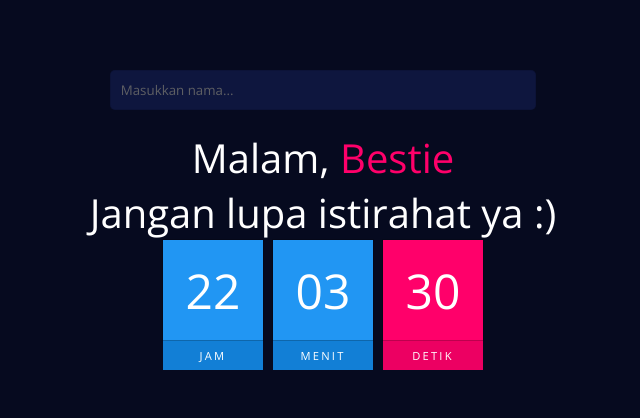
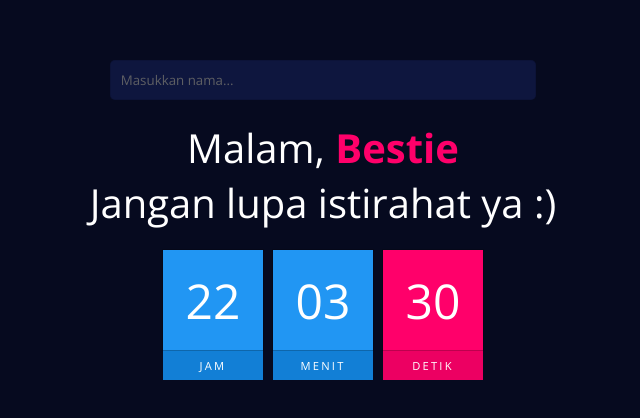
Before and after one commit to fsholehan/fsholehan.github.io, a website: page index.html in a window 1280 px wide. Shown: the part 190-608 px from the top of the page, without its empty margins (317-957 px from the left). Drawn offline with nearby package versions, Linux system fonts and the light colour scheme.

Commit message:
Update style.css

```diff
--- a/style.css
+++ b/style.css
@@ -1,16 +1,11 @@
 * {
   margin: 0;
   padding: 0;
-  font-family: 'Open Sans', sans-serif;
+  font-family: "Open Sans", sans-serif;
   box-sizing: border-box;
 }
 body {
   background: #060a1f;
-  background-size: cover;
-  background-image: url("");
-  background-repeat: no-repeat;
-  position: absolute;
-  background-position: 50% 50%;
   width: 100%;
   height: 100%;
 }
@@ -38,9 +33,8 @@ body {
 }
 .clock #time div {
   position: relative;
-  margin: 0 5px;
+  margin: 20px 5px 0;
   -webkit-box-reflect: below 1px linier-gradient(transparent, #0004);
-
 }
 .clock #time div span {
   position: relative;
@@ -79,25 +73,26 @@ body {
   color: #fff;
   position: relative;
   display: block;
-  text-align:center;
+  text-align: center;
 }
 .text span {
-  color:#ff006a;
+  color: #ff006a;
   text-transform: capitalize;
+  font-weight: 700;
 }
 .add-items {
   margin: 20px;
   justify-content: center;
 }
 
-.add-items input[type=text]{
+.add-items input[type="text"] {
   padding: 10px;
   outline: 0;
   width: 100%;
   background-color: #101946;
   opacity: 0.8;
-  border: 1px solid rgba(0,0,0,0.1);
-  border-radius:5px ;
+  border: 1px solid rgba(0, 0, 0, 0.1);
+  border-radius: 5px;
 }
 /* .add-items input[type=submit] {
   background-color: #101946;
```
